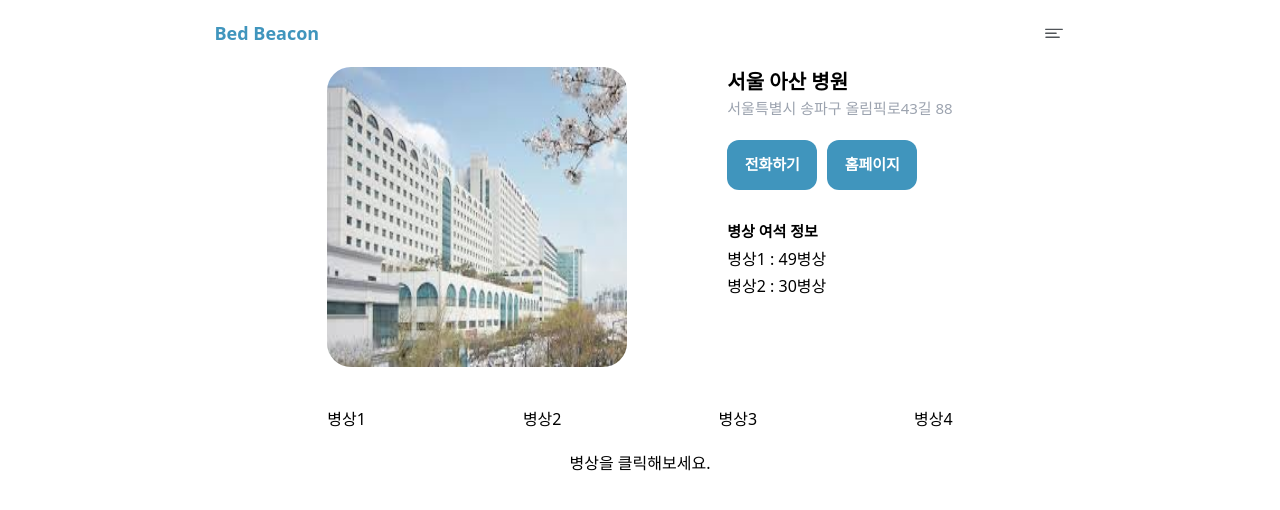
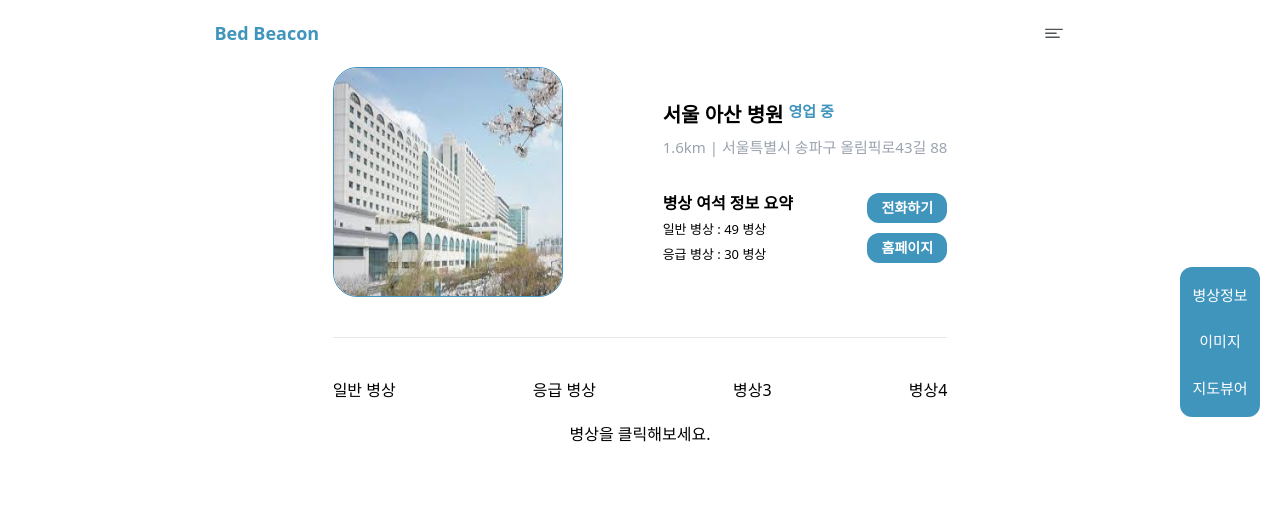
Before and after one commit to indianaPoly/frontend-bedBeacon, a React (Vite) app: page /result/1 in a window 1280 px wide. Shown: the top 510 px of the page. Built offline with nearby package versions, Linux system fonts and the light colour scheme; no server answers.

Commit message:
feat: 내용 추가

```diff
--- a/src/pages/Detail.tsx
+++ b/src/pages/Detail.tsx
@@ -1,6 +1,8 @@
 import { useState } from 'react';
+import { useParams } from 'react-router-dom';
 import demoImage from '../assets/demoHospitalImage.jpeg';
 import Layout from '../components/Layout';
+import DetailController from '../components/DetailController';
 
 type Room = {
   roomName: string;
@@ -11,9 +13,11 @@
 interface DetailHospitalData {
   hospitalMainImage: string;
   hospitalName: string;
+  hospitalDistance: number;
   hospitalLocation: string;
   hospitalNumber: string;
   hospitalLink: string;
+  hospitalOpen: boolean;
   hospitalRoomData: Room[];
 }
 
@@ -22,16 +26,18 @@
     hospitalMainImage: demoImage,
     hospitalName: '서울 아산 병원',
     hospitalLocation: '서울특별시 송파구 올림픽로43길 88',
-    hospitalNumber: '02-xxx-xxxx',
+    hospitalDistance: 1.6,
+    hospitalNumber: '02-123-1234',
     hospitalLink: 'https://www.amc.seoul.kr/asan/main.do',
+    hospitalOpen: true,
     hospitalRoomData: [
       {
-        roomName: '병상1',
+        roomName: '일반 병상',
         availableRooms: 49,
         roomImages: ['이미지1', '이미지2'],
       },
       {
-        roomName: '병상2',
+        roomName: '응급 병상',
         availableRooms: 30,
         roomImages: ['이미지1', '이미지2'],
       },
@@ -48,6 +54,9 @@
     ],
   };
 
+  const params = useParams();
+  console.log(params.hospitalCode);
+
   const [roomName, setRoomName] = useState<string>();
 
   return (
@@ -57,59 +66,75 @@
           <img
             alt="병원 대표 사진"
             src={dummyData.hospitalMainImage}
-            className=" w-[300px] h-[300px] rounded-3xl"
+            className=" w-[230px] h-[230px] rounded-3xl border-[0.5px] border-[#4095BD]"
           />
-          <div className=" flex-col">
+          <div className="flex flex-col justify-evenly">
+            <div className="flex flex-col gap-[5px]">
+              <div className="flex gap-[5px]">
                 <span className=" text-[20px] font-semibold">
                   {dummyData.hospitalName}
                 </span>
-            <span className=" text-[15px] font-medium text-gray-400 block">
-              {dummyData.hospitalLocation}
+                <span className="text-[15px] font-bold text-[#4095BD] block">
+                  {dummyData.hospitalOpen ? '영업 중' : '영업 종료'}
                 </span>
-            <div className="flex gap-[10px] mt-[20px]">
+              </div>
+              <div>
+                <span className=" text-[15px] font-medium text-gray-400">
+                  {dummyData.hospitalDistance}km | {dummyData.hospitalLocation}
+                </span>
+              </div>
+            </div>
+
+            <div className="flex justify-between items-center">
+              <div className="flex flex-col gap-[5px]">
+                <span className=" block text-[16px] font-bold">
+                  병상 여석 정보 요약
+                </span>
+                <div className="flex flex-col gap-[5px]">
+                  {dummyData.hospitalRoomData.map((value, idx) => {
+                    if (value.availableRooms > 0 && idx < 2) {
+                      return (
+                        <span
+                          key={value.roomName}
+                          className=" text-[13px] block"
+                        >
+                          {value.roomName} : {value.availableRooms} 병상
+                        </span>
+                      );
+                    }
+                  })}
+                </div>
+              </div>
+              <div className="flex flex-col gap-[10px]">
                 <button
-                className="w-[90px] h-[50px] bg-[#4095BD] rounded-xl"
+                  className="w-[80px] h-[30px] bg-[#4095BD] rounded-xl"
                   type="button"
-                onClick={(event) => {
-                  event.preventDefault();
-                  alert(dummyData.hospitalNumber);
-                }}
                 >
-                <span className=" block font-semibold text-[15px] text-white tracking-[-1%]">
+                  <a
+                    href={`tel:${dummyData.hospitalNumber}`}
+                    className=" block font-semibold text-[14px] text-white tracking-[-1%]"
+                  >
                     전화하기
-                </span>
+                  </a>
                 </button>
                 <button
-                className="w-[90px] h-[50px] bg-[#4095BD] rounded-xl"
+                  className="w-[80px] h-[30px] bg-[#4095BD] rounded-xl"
                   type="button"
                   onClick={(event) => {
                     event.preventDefault();
                     window.open(dummyData.hospitalLink);
                   }}
                 >
-                <span className=" block font-semibold text-[15px] text-white tracking-[-1%]">
+                  <span className=" block font-semibold text-[14px] text-white tracking-[-1%]">
                     홈페이지
                   </span>
                 </button>
               </div>
-            <div className="flex flex-col mt-[30px] gap-[5px]">
-              <span className=" block text-[15px] font-semibold">
-                병상 여석 정보
-              </span>
-              <div className="flex flex-col gap-[3px]">
-                {dummyData.hospitalRoomData.map((value) => {
-                  if (value.availableRooms > 0) {
-                    return (
-                      <span key={value.roomName} className=" block">
-                        {value.roomName} : {value.availableRooms}병상
-                      </span>
-                    );
-                  }
-                })}
             </div>
           </div>
         </div>
-        </div>
+
+        <hr className="w-full h-[1.25px] bg-transparent" />
         <div className="flex flex-col justify-center gap-[20px]">
           <ul className="flex w-full justify-between list-none">
             {dummyData.hospitalRoomData.map((value) => {
@@ -136,6 +161,7 @@
           </div>
         </div>
       </div>
+      <DetailController />
     </Layout>
   );
 };
```
Lines whose indentation alone changed are shown as unchanged.
